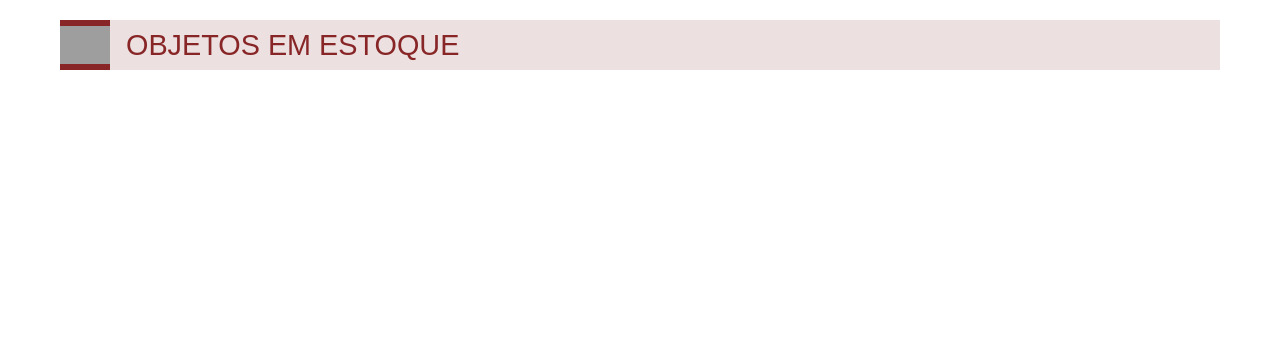
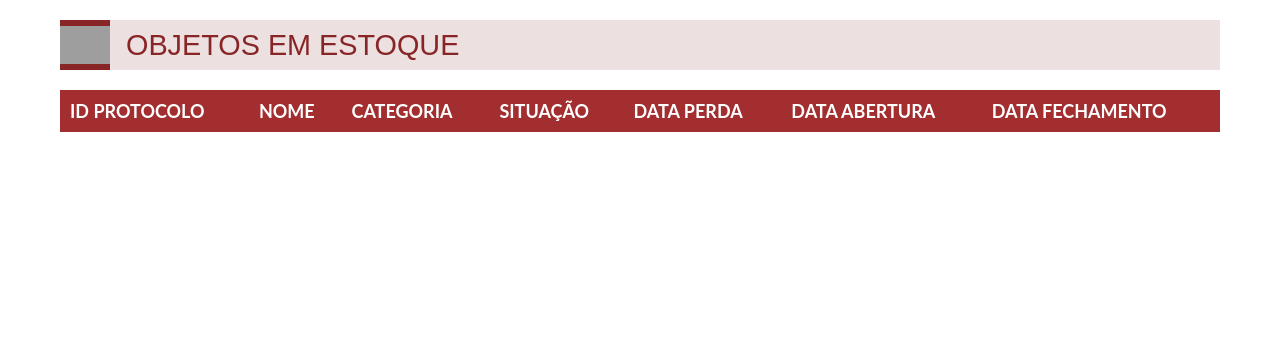
Before and after one commit to kempa9077/PUC-Achados, a PHP site: page /objetos_em_estoque.html in a window 1280 px wide. Shown: the part 166-506 px from the top of the page. Run offline with PHP 8.4, Linux system fonts and the light colour scheme; lists and menus that the app fills with data are empty; grey boxes are pictures that could not be loaded.

Commit message:
Criação table objetos em estoque

```diff
--- a/objetos_em_estoque/objetos_em_estoque.html
+++ b/objetos_em_estoque/objetos_em_estoque.html
@@ -68,9 +68,27 @@
             &nbsp; OBJETOS EM ESTOQUE
         </div>
 
-        <div>
+        <div class="objeto-table">
+            <table>
+                <thead>
+                    <tr>
+                        <th>ID PROTOCOLO</th>
+                        <th>NOME</th>
+                        <th>CATEGORIA</th>
+                        <th>SITUAÇÃO</th>
+                        <th>DATA PERDA</th>
+                        <th>DATA ABERTURA</th>
+                        <th>DATA FECHAMENTO</th>
+                    </tr>
+                </thead>
+                <!--<tbody id="objeto-tbody">
+                    Os dados dos protocolos serão inseridos aqui via PHP
+                    <?php include('pagFun_protocolo.php'); ?>
+                </tbody> -->
+            </table>
+        </div>
 
-        </div>
+
 
     </main>
 
--- a/objetos_em_estoque/style.css
+++ b/objetos_em_estoque/style.css
@@ -114,14 +114,15 @@ footer {
 /* Área do conteúdo principal */
 .content-area {
     display: flex;
-    justify-content: center;
+    flex-direction: column;
+    justify-content: flex-start;
     align-items: center;
 
     margin: auto;
     margin-top: 186px;
     max-width: 1200px;
     width: 100%;
-    height: 50px;
+
 
     padding-left: 20px;
     padding-right: 20px;
@@ -157,6 +158,30 @@ footer {
     max-width: 50px;
 }
 
+.objeto-table {
+    width: 100%;
+    margin-top: 20px;
+}
+
+.objeto-table table {
+    width: 100%;
+    border-collapse: collapse;
+    font-size: 18px;
+}
+
+.objeto-table th, .protocolo-table td {
+    padding: 10px;
+    text-align: left;
+}
+
+.objeto-table th {
+    background-color: #A22E2F;
+    color: white;
+}
+
+.objeto-table tr:hover {
+    background-color: #ddd;
+}
 
 .dados-div {
     display: flex;
```
